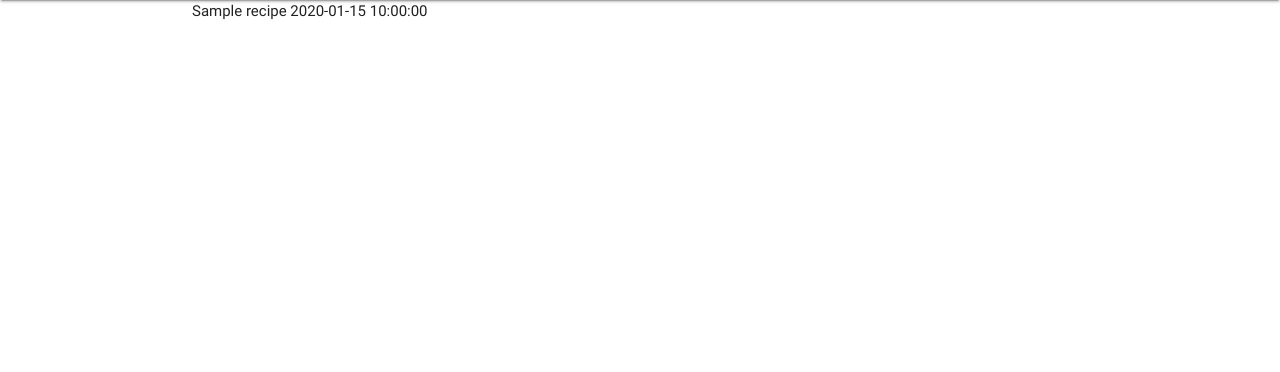
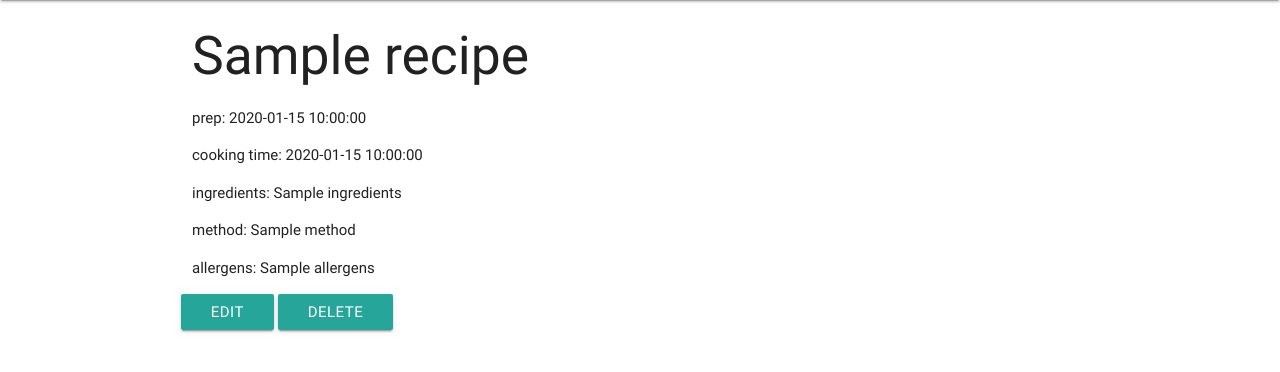
Before and after one commit to stellaexp/data-centric-development-project, a Flask app: page / in a window 1280 px wide. Shown: the part 64-436 px from the top of the page. Run offline with Flask 2, Linux system fonts and the light colour scheme; a database or web service that is not in the repository returns one stand-in record (values such as "Sample title"); some libraries are stand-ins or nearby versions.

Commit message:
add basic styling

```diff
--- a/templates/recipes.html
+++ b/templates/recipes.html
@@ -3,8 +3,17 @@
 <div class="container">
     {% for item in recipe %}
 
-        {{ item.recipe_name }}
-        {{ item.prep_time }}
+    <h2>{{ item.recipe_name }}</h2>
+    <p>prep: {{ item.prep_time }}</p>
+    <p>cooking time: {{ item.cook_time }}</p>
+    <p>ingredients: {{ item.ingredients }}</p>
+    <p>method: {{ item.method }}</p>
+    <p>allergens: {{ item.allergens }}</p>
+    <div class="row">
+        <a href="" class="waves-effect waves-light btn">Edit</a>
+        <a href="" class="waves-effect waves-light btn">Delete</a>
+    </div>
+
+    {% endfor %}
 </div>
-    {% endfor %}
 {% endblock %}
```
